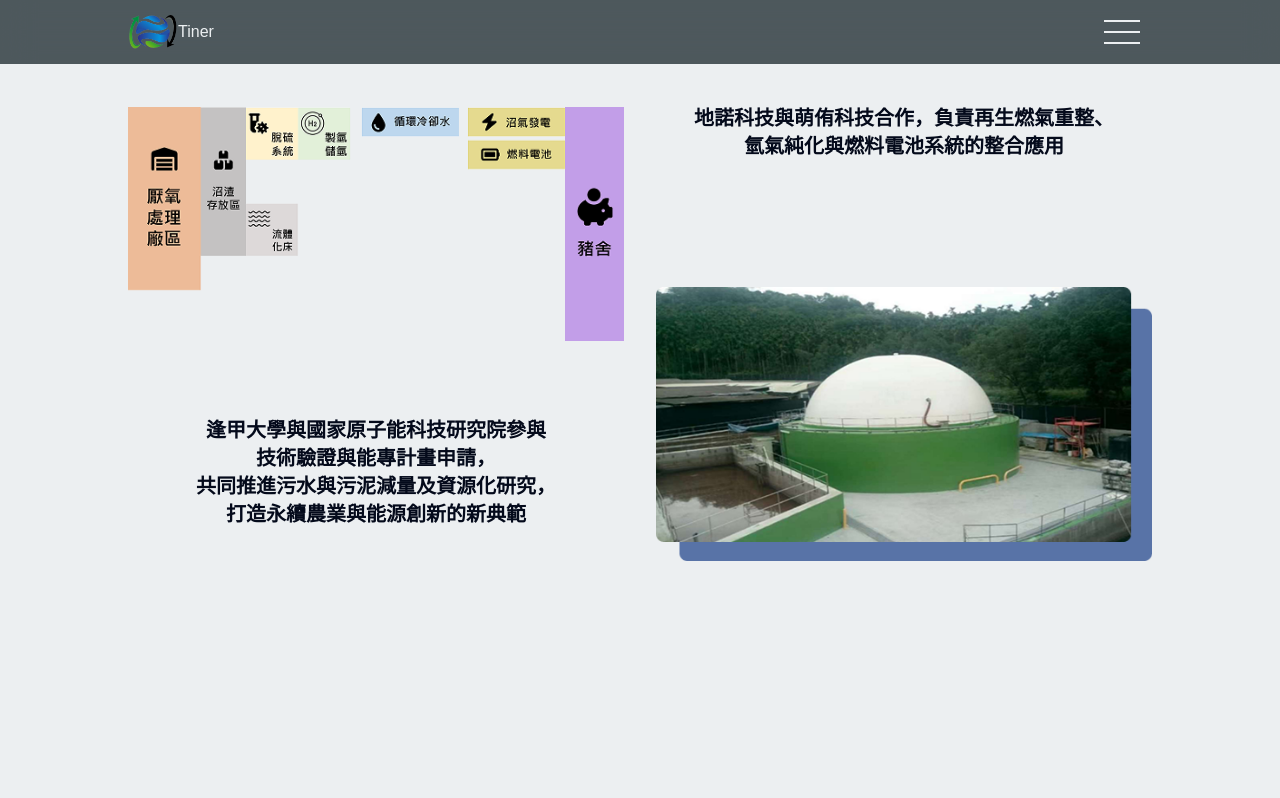
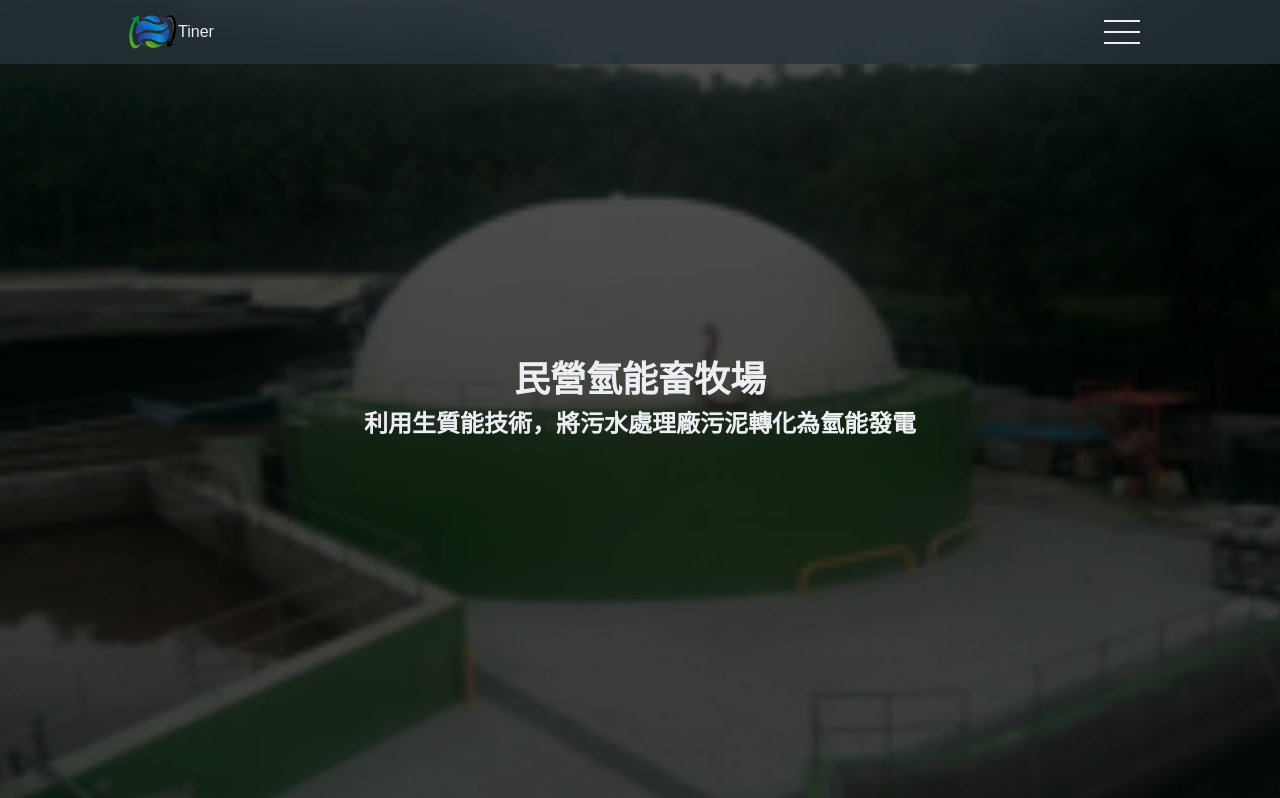
Before and after one commit to Shelly9457/tiner, a Next.js app: page /revive/fram in a window 1280 px wide. Shown: the top 798 px of the page. Built offline with nearby package versions, Linux system fonts and the light colour scheme.

Commit message:
framslide

```diff
--- a/src/app/revive/fram/page.jsx
+++ b/src/app/revive/fram/page.jsx
@@ -4,9 +4,17 @@ import Link from "next/link";
 import { FontAwesomeIcon } from "@fortawesome/react-fontawesome";
 import { faRocket, faVolumeXmark } from "@fortawesome/free-solid-svg-icons";
 import Btn from "@/components/Btn";
+import HeaderSlider from "@/components/HeaderSlider";
+
 const fram = () => {
+    const homeSlides = [
+        { img: "/images/framSlide1.png" },
+        { img: "/images/framSlide2.png" },
+        { img: "/images/framSlide3.png" },
+    ];
     return (
         <>
+            <HeaderSlider slides={homeSlides} title={"民營氫能畜牧場"} desc={"利用生質能技術，將污水處理廠污泥轉化為氫能發電"} />
             <section className="md:py-16 pb-16 container min-h-screen lg:w-[80%] w-full mx-auto">
                 <div className="flex gap-8 md:flex-row flex-col">
                     <article className="md:w-1/2 w-full">
```
